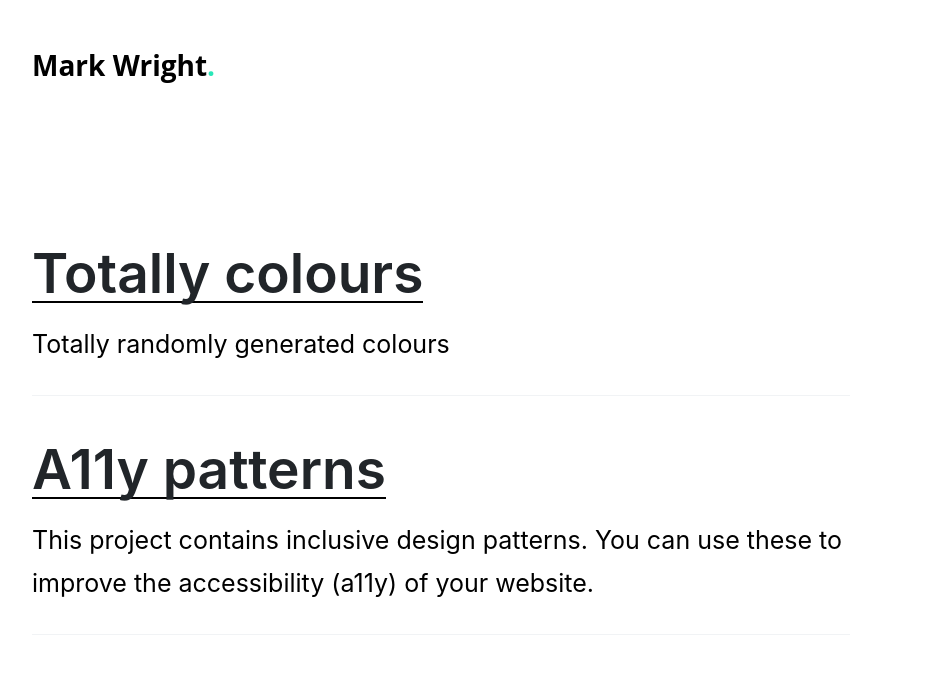
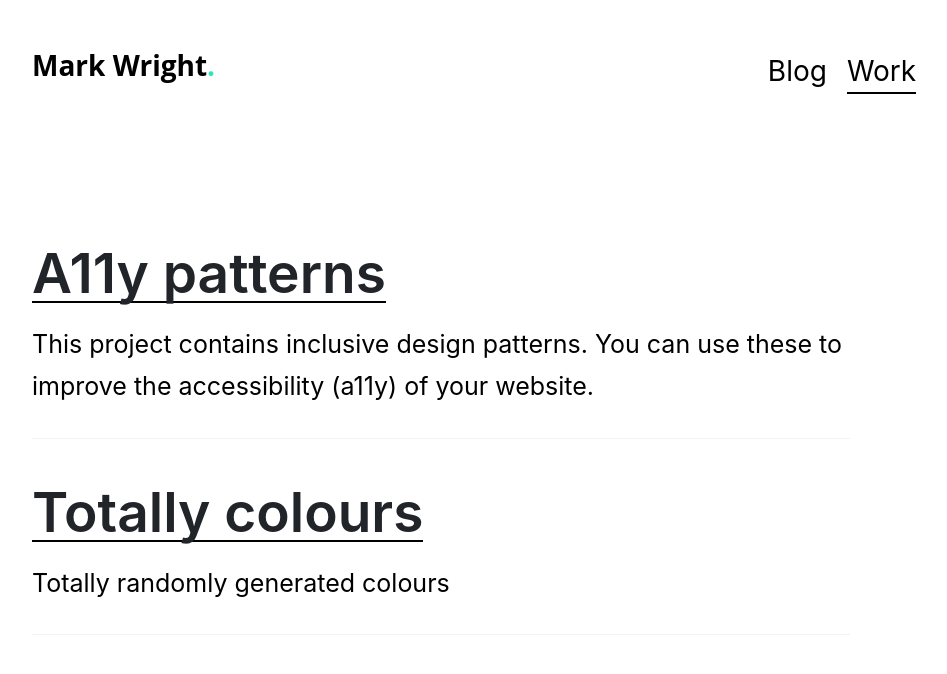
Before and after one commit to mrkwrght/mrkwrghtdotcom, a Jekyll site: the page built from projects.html, in a window 1280 px wide. Shown: the top 674 px of the page, without its empty margins (113-1060 px from the left). Built offline with Jekyll 4.4.1, drawn with Linux system fonts in a browser that asks for light colours; some web fonts are replaced.

Commit message:
added simple nav bar

```diff
--- a/_includes/header.html
+++ b/_includes/header.html
@@ -5,5 +5,22 @@
     			 <div class="four columns">
               <h1><a href="{{ site.baseurl }}/index">Mark Wright<span class="green" aria-hidden="true">.</span></a></h1>
            </div>
+           <div class="seven columns">
+  <nav>
+    <ul id="nav">
+    <!-- <li {% if page.url == '/about/' %} class="active"{% endif %}>
+    <a href="/about/">About</a>
+    </li> -->
+    <li {% if page.url == '/' %} class="active"{% endif %}>
+    <a href="/">Blog</a>
+    </li>
+    <li {% if page.url == '/projects/' %} class="active"{% endif %}>
+    <a href="/projects/">Work</a>
+    </li>
+
+
+  </ul>
+ </nav>
+ </div>
  </div>
 </header>
--- a/projects.html
+++ b/projects.html
@@ -6,16 +6,14 @@ title: Mark Wright - Projects
 <div class="container">
 <div class="row">
  <div class="page ten columns ">
+   <div class="list-post">
+   <h2 class="list-post-title"><a href="https://mrkwrght.github.io/A11y-patterns/" target="_blank">A11y patterns</a></h2>
+   <p>This project contains inclusive design patterns. You can use these to improve the accessibility (a11y) of your website.</p>
+
+   </div>
   <div class="list-post">
    <h2 class="list-post-title"><a href="https://mrkwrght.github.io/totallycolours/" target="_blank">Totally colours</a></h2>
    <p>Totally randomly generated colours</p>
-
-   </div>
-<div class="list-post">
-<h2 class="list-post-title"><a href="https://mrkwrght.github.io/A11y-patterns/" target="_blank">A11y patterns</a></h2>
-<p>This project contains inclusive design patterns. You can use these to improve the accessibility (a11y) of your website.</p>
-
 </div>
 </div>
 </div>
-</div>
```
